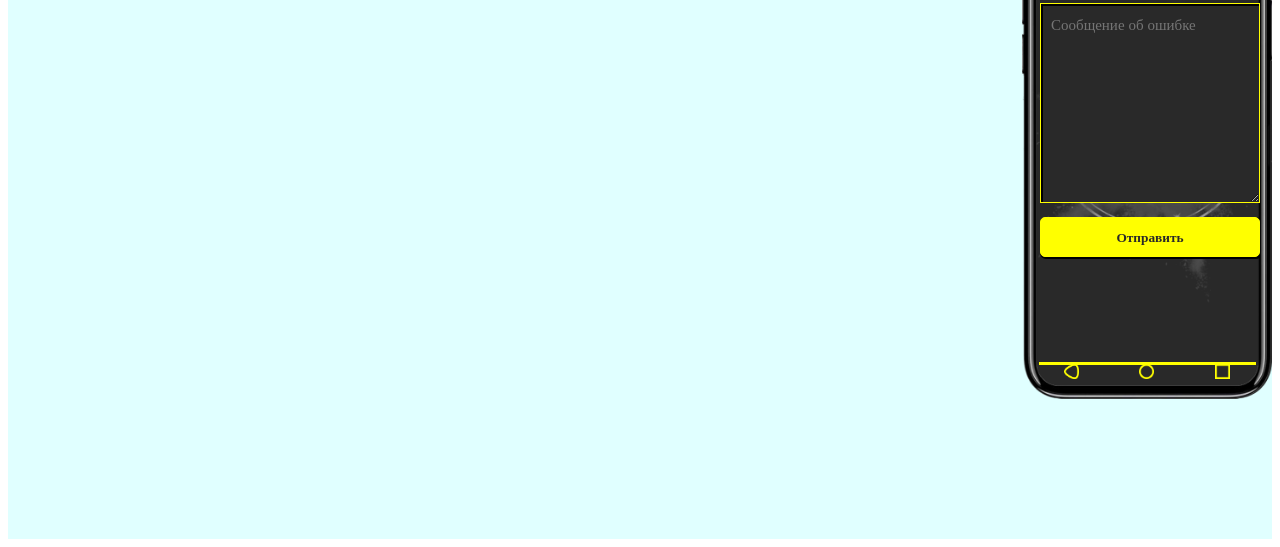
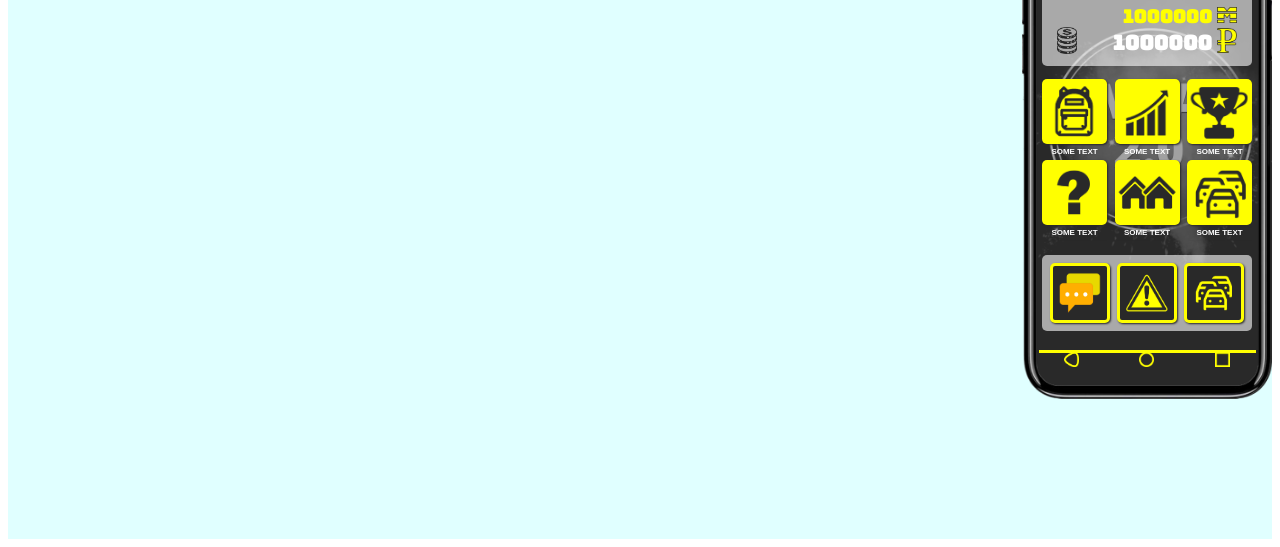
Before and after one commit to exxxar/mta_phone_html, a plain HTML site: page index.html in a window 1280 px wide. Shown: the part 269-816 px from the top of the page. Drawn offline with nearby package versions, Linux system fonts and the light colour scheme.

Commit message:
поправил главный экран, добавил футер к нему

```diff
--- a/index.html
+++ b/index.html
@@ -15,7 +15,7 @@
          <div class="col">
             <div class="phone">
                <div class="display">
-                   <section class="main hide">
+                   <section class="main ">
                         <div class="info-section">
                             <div class="clock">
                                 <p>23:59</p>
@@ -77,6 +77,28 @@
                                     <p>some text</p>
                             </div>
 
+                            <div class="btn-wrapper">
+                                <div class="btn btn-yellow">
+                                    <img src="img/png/инвентарь.png" alt="">
+                                </div>
+                                <p>some text</p>
+                            </div>
+
+                            <div class="btn-wrapper">
+                                    <div class="btn btn-yellow">
+                                            <img src="img/png/бизнес.png" alt="">
+                                    </div>
+                                    <p>some text</p>
+                            </div>
+
+                            <div class="btn-wrapper">
+                                    <div class="btn btn-yellow">
+                                            <img src="img/png/достижения.png" alt="">
+                                    </div>
+                                    <p>some text</p>
+                            </div>
+
+
                         </div>
 
                         <div class="btn-section down-menu">
@@ -90,6 +112,12 @@
                                     <img src="img/png/кнопочка 4.png" alt="">
                             </div>
                         </div>
+
+                        <div class="footer">
+                            <a href="" class="btn"><img src="img/btn-triangle.png" alt=""></a>
+                            <a href="" class="btn"><img src="img/btn-circle.png" alt=""></a>
+                            <a href="" class="btn"><img src="img/btn-square.png" alt=""></a>
+                    </div>
                    </section>
 
                    <seciton class="achievements hide">
@@ -499,7 +527,7 @@
                     </section>
 
 
-                    <section class="reports">
+                    <section class="reports hide">
                             <div class="head">
                                 <div class="title">
                                         <p>Сообщение об ошибке</p>
--- a/style.scss
+++ b/style.scss
@@ -21,6 +21,8 @@
 
 }
 
+select:focus,
+textarea:focus,
 button:focus,
 input:focus {
     outline: none;
@@ -163,8 +165,12 @@ p {
         padding: 10px;
         border-radius: 5px;
         height: 150px;
-        width: 100%;
+        width: 210px;
         box-sizing: border-box;
+        /* max-height: 200px; */
+        /* overflow-y: scroll; */
+        position: relative;
+        margin-top: 5px;
         .clock {
            p {
                 font-size: 35pt;
@@ -225,10 +231,15 @@ p {
             }
 
         }
+
+
     }
 
     .center-menu {
-        transform: translateY(-20px);
+       // transform: translateY(-20px);
+        max-height: 172px;
+        overflow-y: scroll;
+       // margin-top: 20px;
     }
     .btn-section {
         padding: 10px 0;
@@ -236,7 +247,11 @@ p {
         display: flex;
         justify-content: space-between;
         flex-wrap: wrap;
-        width: 100%;
+        width: 210px;
+        /* max-height: 179px; */
+        /* overflow-y: scroll; */
+        position: relative;
+        /* margin-top: 13px; */
         .btn-wrapper {
             font-size: 8px;
             text-align: center;
@@ -249,8 +264,8 @@ p {
             }
         }
         .btn {
-            width: 69px;
-            height: 69px;
+            width: 65px;
+            height: 65px;
             border-radius: 5px;
             box-shadow: 1px 1px 2px 0px #292929;
 
@@ -268,8 +283,8 @@ p {
         .btn-bordered {
             border: 3px yellow solid;
             background: #292929;
-            width: 63px;
-            height: 63px;
+            width: 60px;
+            height: 60px;
         }
     }
 
@@ -277,6 +292,12 @@ p {
         background-color:rgba(255,255,255,0.6);
         border-radius: 5px;
         padding: 8px;
+        margin-top: 10px;
+    }
+
+    .footer {
+        @extend %footer;
+        margin-top: 8px;
     }
 }
 
@@ -819,6 +840,7 @@ p {
             box-shadow: 1px 1px 0px 1px black inset;
             font-family: 'Open Sans';
             font-size: 15px;
+
         }
 
         textarea {
```
Also changed, not shown: style.css, 1 other file.
